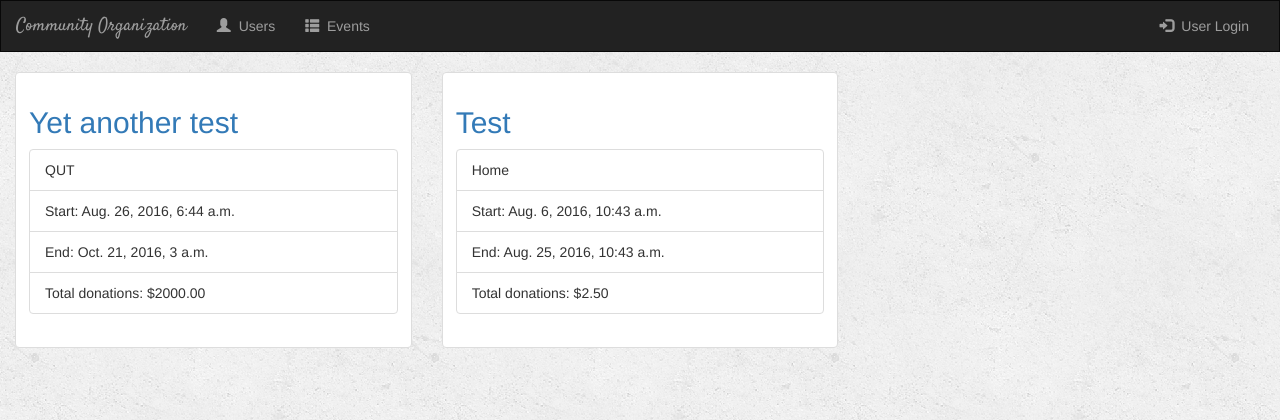
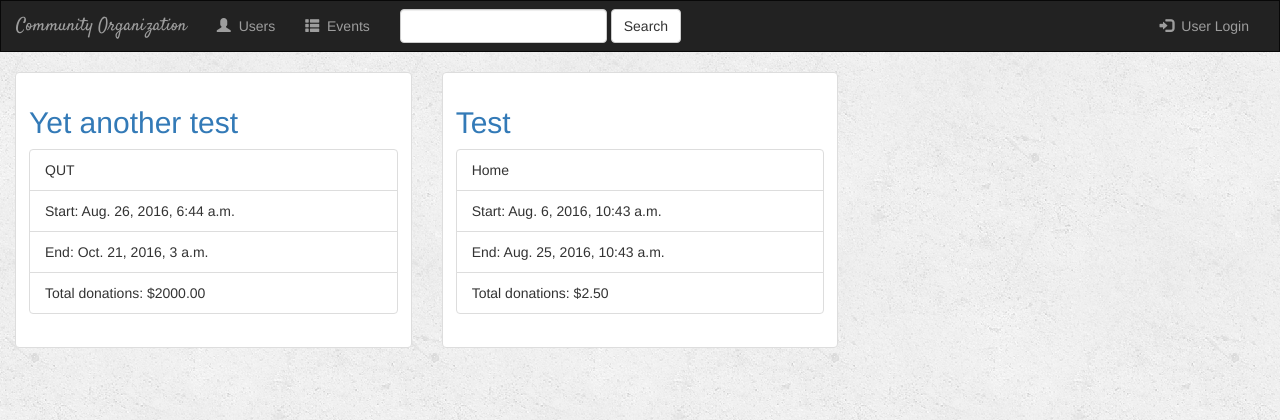
Before and after one commit to ryanmac666/IFB299-Team-Repo, a Django app: page /events/ in a window 1280 px wide. Shown: the top 420 px of the page. Run offline with Django 3.2, Linux system fonts and the light colour scheme; data comes from the database, SQL or seed files in the repository; both versions use the stored data as it was after the commit; some libraries are stand-ins or nearby versions.

Commit message:
Added Search Function

```diff
--- a/CommunityOrganization/events/templates/events/base.html
+++ b/CommunityOrganization/events/templates/events/base.html
@@ -32,12 +32,15 @@
                 <li class="{% block user_active %}{% endblock %}"><a href="{% url 'user_view' %}"><span class="glyphicon glyphicon-user" aria-hidden="true"></span>&nbsp; Users</a></li>
                 <li class="{% block event_list %}{% endblock %}"><a href="{% url 'event_list_view' %}"><span class="glyphicon glyphicon-th-list" aria-hidden="true"></span>&nbsp; Events</a></li>
             </ul>
-{#            <form class="navbar-form navbar-left" role="search" method="get" action="{% url 'event_list_view' %}">#}
-{#                <div class="form-group">#}
-{#                    <input type="text" class="form-control" name="q" value="{{ request.GET.q }}">#}
-{#                </div>#}
-{#                <button type="submit" class="btn btn-default">Search</button>#}
-{#            </form>#}
+
+            <!-- Search Bar Function -->
+            <form class="navbar-form navbar-left" role="search" method="get" action="{% url 'event_list_view' %}">
+                <div class="form-group">
+                    <input type="text" class="form-control" name="q" value="{{ request.GET.q }}">
+                </div>
+                <button type="submit" class="btn btn-default">Search</button>
+            </form>
+
             <ul class="nav navbar-nav navbar-right">
                 {% if user.is_superuser %}
                 <li>
--- a/CommunityOrganization/events/views.py
+++ b/CommunityOrganization/events/views.py
@@ -1,6 +1,7 @@
 from django.http import Http404
 from django.shortcuts import render, redirect
 from django.contrib.auth.models import User
+from django.db.models import Q
 from .models import Event
 from users.models import UserData, UserDonation, UserAttending
 from .utils import event_donation_total, event_donation_list
@@ -14,11 +15,26 @@ def event_list_view(request):
     donation_list = event_donation_list(event_list)
     data_list = zip(event_list, donation_list)
 
-    context = {
-        'data_list': data_list,
-        'user': request.user,
-    }
+    # SEARCH FUNCTION
+    query = request.GET.get("q")
+    if query:
+        event_list = event_list.filter(
+            Q(event_name__icontains=query) |
+            Q(event_location__icontains=query)
+        ).distinct()
+        donation_list = event_donation_list(event_list)
+        data_list = zip(event_list, donation_list)
 
+        context = {
+            'data_list': data_list,
+            'user': request.user,
+        }
+
+    else:
+        context = {
+            'data_list': data_list,
+            'user': request.user,
+        }
     return render(request, 'events/eventIndex.html', context)
 
 """
```
Also changed, not shown: CommunityOrganization/db.sqlite3.
